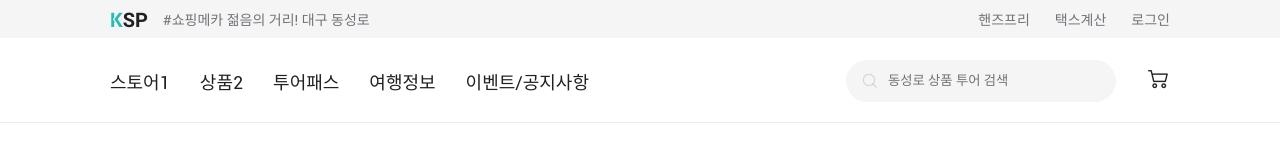
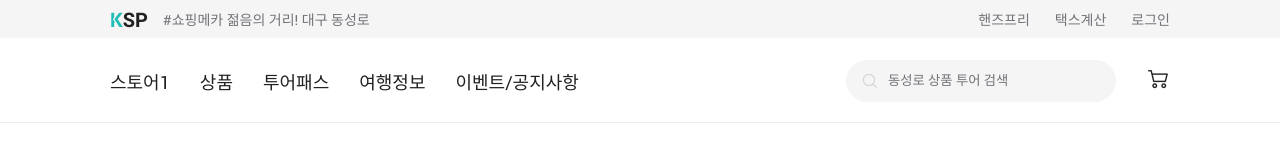
Before and after one commit to khwoo/yujingxue, a Next.js app: page / in a window 1280 px wide. Shown: the top 162 px of the page. Built offline with nearby package versions, Linux system fonts and the light colour scheme; a web font is replaced by a local one.

Commit message:
Revert "swiper"
This reverts commit d6e5a1b4

```diff
--- a/pages/index.tsx
+++ b/pages/index.tsx
@@ -14,7 +14,7 @@ export default function Home() {
             <IndexHeader>
                 <div className={indexStyle.menu}>
                     <span>스토어1</span>
-                    <span>상품2</span>
+                    <span>상품</span>
                     <span>투어패스</span>
                     <span>여행정보</span>
                     <span>이벤트/공지사항</span>
```
